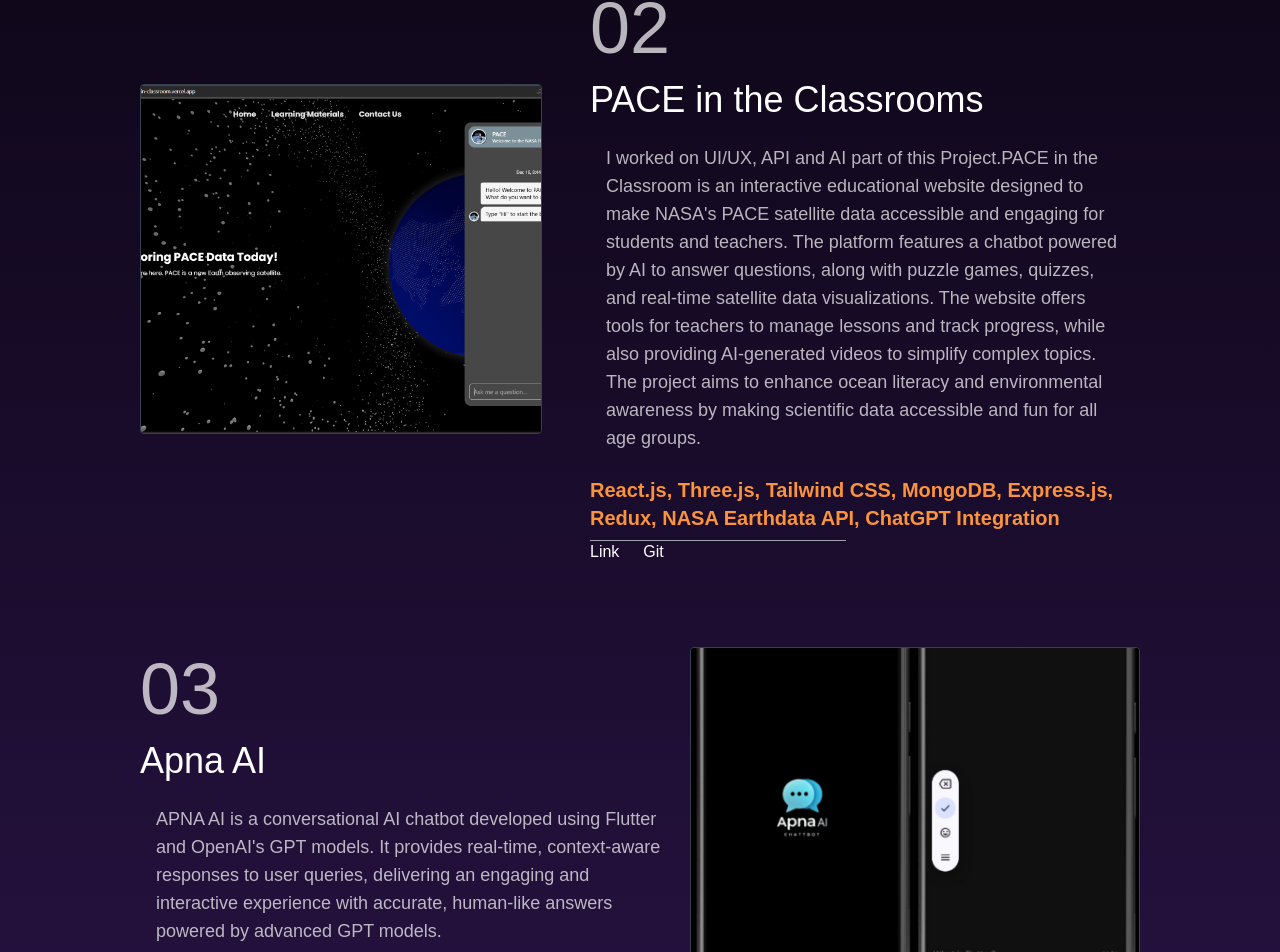
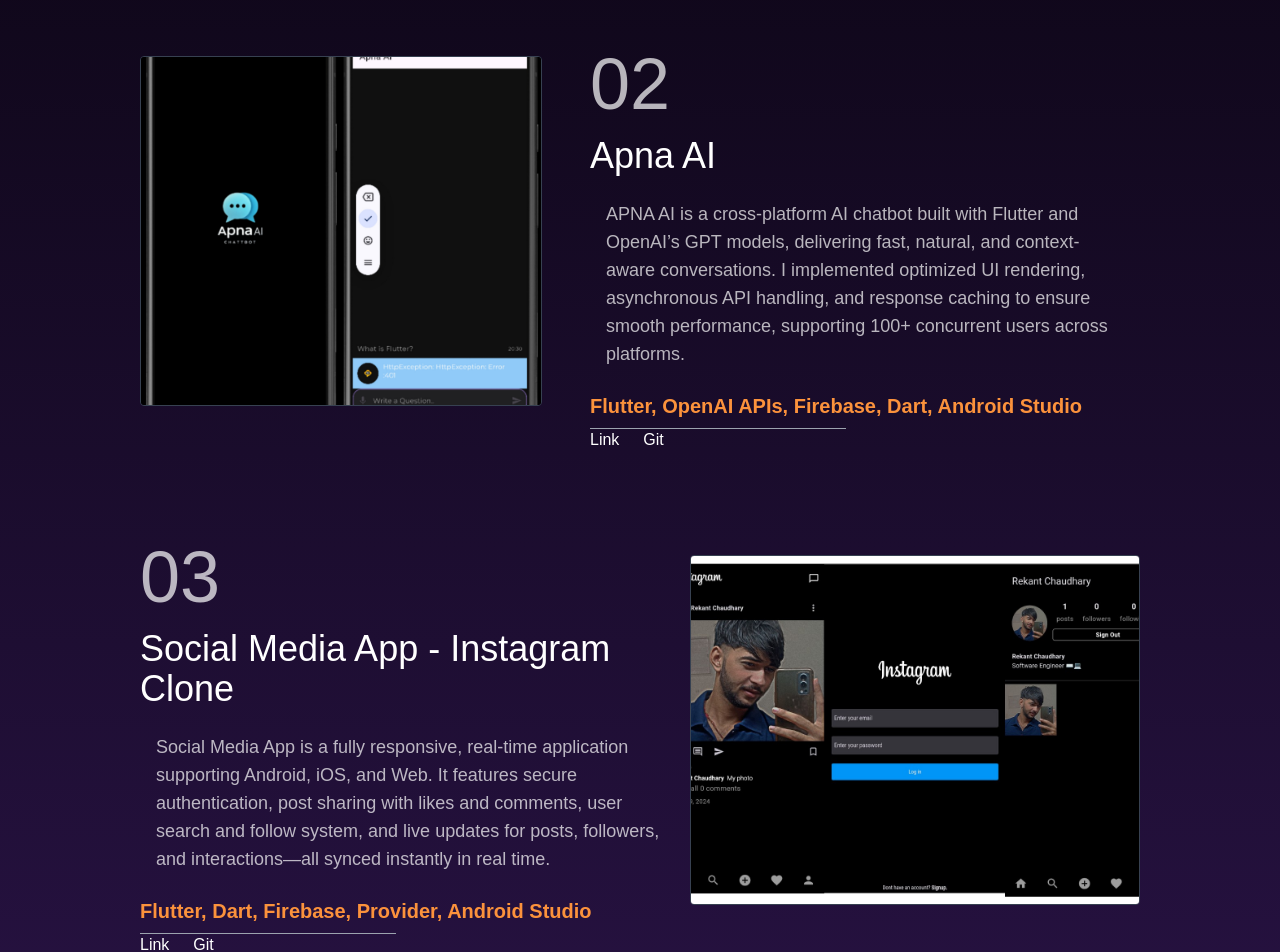
Before and after one commit to Raikant59/raikant-chaudhary-portfolio, a Next.js app: page / in a window 1280 px wide. Shown: the part 2622-3574 px from the top of the page. Built offline with nearby package versions, Linux system fonts and the light colour scheme.

Commit message:
Update in project and about section

```diff
--- a/src/components/About.tsx
+++ b/src/components/About.tsx
@@ -22,7 +22,7 @@
                     <Image src={book} alt="book" className="w-auto h-[130px]"/>
                     <div className="flex flex-col mt-4">
                         <h2 className="text-2xl font-bold text-white/80">Education</h2>
-                        <p className="text-lg text-white/70 mt-2 ">I am Raikant Chaudhary, a second-year B.Tech student at Galgotias University with skills in Java, Data Structures & Algorithms, Flutter, and Firebase. I love building mobile and web applications, solving real-world problems, and exploring new technologies.</p>
+                        <p className="text-lg text-white/70 mt-2 ">B.Tech CSE student at Galgotias University (CGPA: 8.63) with strong foundations in Java, DSA, and OOPs. Skilled in building scalable applications using Flutter, Firebase, AI/ML, and cloud technologies, with a passion for problem-solving and team collaboration.</p>
                     </div>
                   </div>
             </div>
--- a/src/components/Projects.tsx
+++ b/src/components/Projects.tsx
@@ -5,9 +5,42 @@
 import portfo from "../assets/Project3.png";
 import Pace from "../assets/PACE.png";
 import news from "../assets/newsapp.jpg";
-import Apna from "../assets/Chatbot.jpg"
+import Apna from "../assets/Chatbot.jpg";
+import Food from "../assets/FoodCateringApp.jpeg"
 
 const projects = [
+    {
+        title:"PACE in the Classrooms",
+        desc:"PACE in the Classroom is an AI-powered educational platform that simplifies NASA’s PACE satellite data for students and teachers. I worked on UI/UX, API integration, and AI, building features like an AI chatbot, interactive quizzes, and real-time data visualizations to enhance ocean literacy and environmental awareness.",
+        devstack:" React.js, Three.js, Tailwind CSS, MongoDB, Express.js, Redux, NASA Earthdata API, LLMs API Integration",
+        link:"https://pace-in-classroom.vercel.app/",
+        git:"https://github.com/Raikant59/PACE-IN-CLASSROOMs",
+        src: Pace,
+    },
+    {
+        title:"Apna AI",
+        desc:"APNA AI is a cross-platform AI chatbot built with Flutter and OpenAI’s GPT models, delivering fast, natural, and context-aware conversations. I implemented optimized UI rendering, asynchronous API handling, and response caching to ensure smooth performance, supporting 100+ concurrent users across platforms.",
+        devstack:"Flutter, OpenAI APIs, Firebase, Dart, Android Studio",
+        link:"https://github.com/Raikant59/Apna-AI",
+        git:"https://github.com/Raikant59/Apna-AI",
+        src: Apna,
+    },
+        {
+        title: "Social Media App - Instagram Clone",
+        desc: "Social Media App is a fully responsive, real-time application supporting Android, iOS, and Web. It features secure authentication, post sharing with likes and comments, user search and follow system, and live updates for posts, followers, and interactions—all synced instantly in real time.",
+        devstack:"Flutter, Dart, Firebase, Provider, Android Studio",
+        link:"https://github.com/Raikant59/Social-Media-App",
+        git:"https://github.com/Raikant59/Social-Media-App",
+        src: insta,
+    },
+    {
+        title: "Food Catering App",
+        desc:"Food Catering App is a responsive Flutter application built from Figma designs, featuring platter selection, order flow, and review screens. I implemented dynamic guest-based pricing, smooth page and item animations, and input validations to ensure a seamless, production-ready ordering experience across devices.",
+        devstack:" Flutter, Dart, Android Studio",
+        link:"https://github.com/Raikant59/Food-Catering-App",
+        git:"https://github.com/Raikant59/Food-Catering-App",
+        src: Food,
+    },
     {
         title: "News App",
         desc: "The News App is a Flutter-based mobile application that provides real-time news updates from around the world, using NewsAPI to fetch the latest articles. It features a responsive design and a user-friendly, minimalistic interface for easy navigation across various news categories.",
@@ -16,38 +49,6 @@
         git:"https://github.com/Raikant59/News-App",
         src: news,
     },
-    {
-        title:"PACE in the Classrooms",
-        desc:"I worked on UI/UX, API and AI part of this Project.PACE in the Classroom is an interactive educational website designed to make NASA's PACE satellite data accessible and engaging for students and teachers. The platform features a chatbot powered by AI to answer questions, along with puzzle games, quizzes, and real-time satellite data visualizations. The website offers tools for teachers to manage lessons and track progress, while also providing AI-generated videos to simplify complex topics. The project aims to enhance ocean literacy and environmental awareness by making scientific data accessible and fun for all age groups.",
-        devstack:" React.js, Three.js, Tailwind CSS, MongoDB, Express.js, Redux, NASA Earthdata API, ChatGPT Integration",
-        link:"https://pace-in-classroom.vercel.app/",
-        git:"https://github.com/Raikant59/PACE-IN-CLASSROOMs",
-        src: Pace,
-    },
-    {
-        title:"Apna AI",
-        desc:"APNA AI is a conversational AI chatbot developed using Flutter and OpenAI's GPT models. It provides real-time, context-aware responses to user queries, delivering an engaging and interactive experience with accurate, human-like answers powered by advanced GPT models.",
-        devstack:"Flutter, OpenAI APIs, Firebase, Dart, Android Studio",
-        link:"https://github.com/Raikant59/Apna-AI",
-        git:"https://github.com/Raikant59/Apna-AI",
-        src: Apna,
-    },
-    {
-        title: "Instagram-Clone",
-        desc: "A completely Responsive Instagram App- Works on Android, iOS & Web! |  Features :- Responsive Instagram UI, Email & Password Authentication, Share Posts with Caption, Display Posts with Caption, Like & Comment on Posts, Search Users, Follow Users, Display User Posts, Followers & Following, EVERYTHING REAL TIME, Sign Out",
-        devstack:"Flutter, Dart, Firebase",
-        link:"https://github.com/Raikant59/Instagram-Clone---Flutter",
-        git:"https://github.com/Raikant59/Instagram-Clone---Flutter",
-        src: insta,
-    },
-    {
-        title:"Portfolio Website Using Flutter",
-        desc:"It is a basic Portfolio website built to practise the flutter Widgets, Gradient and Animations. Any Student that was beginner in Flutter can enhance its flutter Skills by practising this project",
-        devstack:"Flutter, Dart",
-        link:"https://github.com/Raikant59/Portfolio_in_flutter_example",
-        git:"https://github.com/Raikant59/Portfolio_in_flutter_example",
-        src: portfo,
-    }
 ]
 
 const Projects = () => {
```
Also changed, not shown: src/assets/FoodCateringApp.jpeg (added), 1 other file (tests, documents, lock files or other folders).
